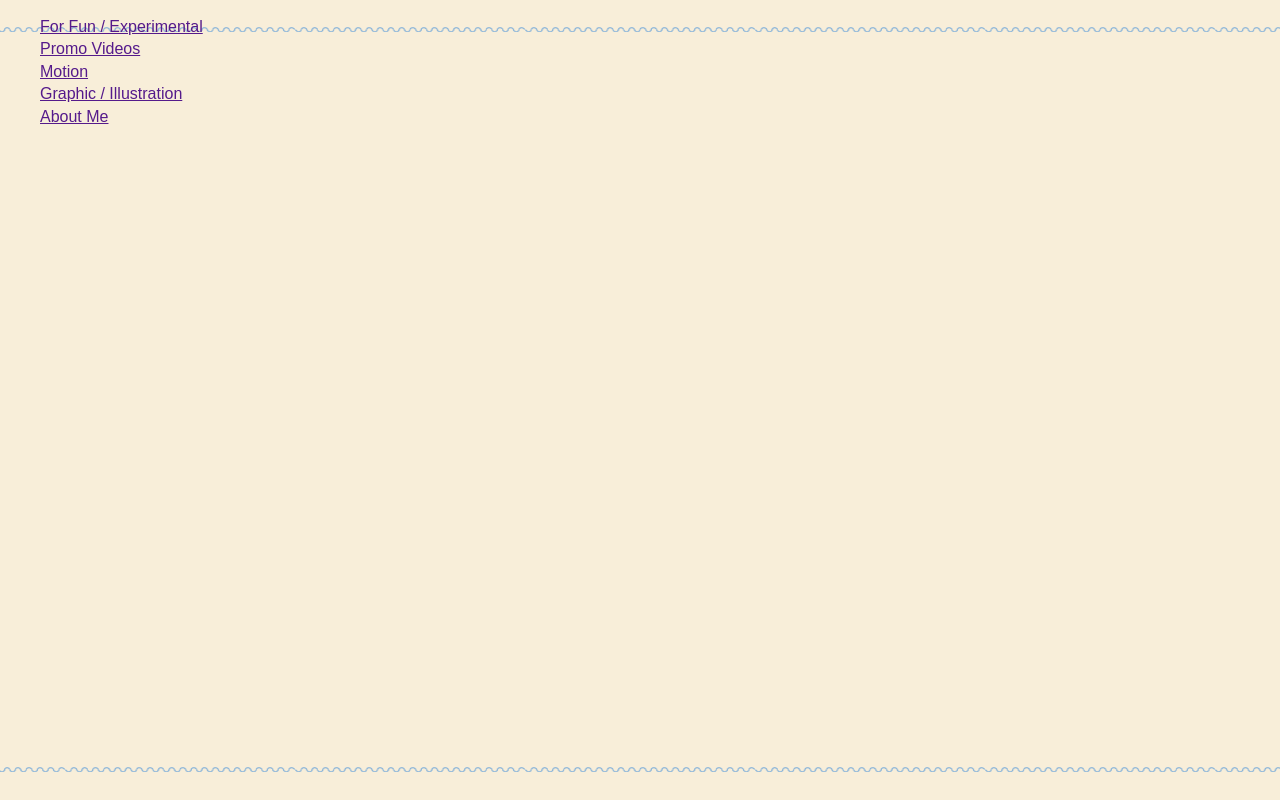
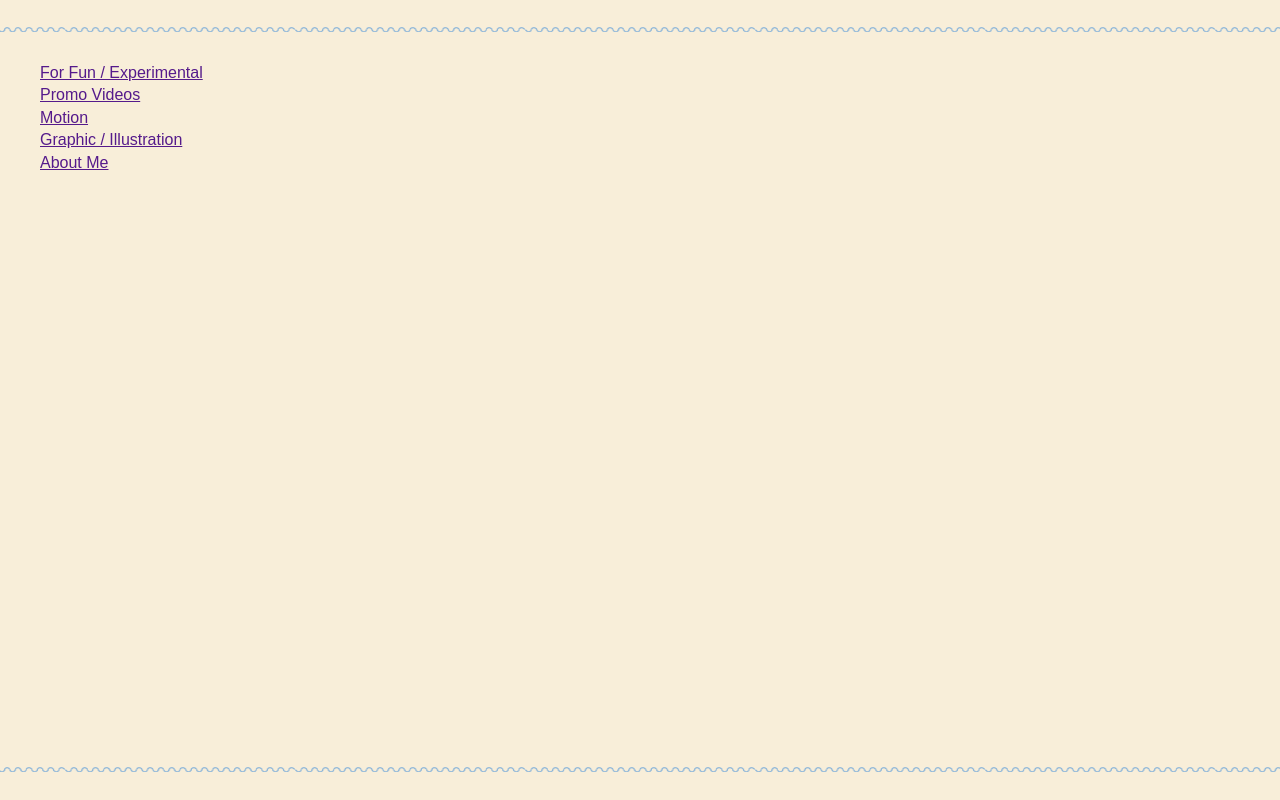
Before and after one commit to nicolecheung/nicolecheung.github.io, a plain HTML site: page index.html in a window 1280 px wide. Drawn offline with nearby package versions, Linux system fonts and the light colour scheme.

Commit message:
Squiggles hide content.

```diff
--- a/css/main.css
+++ b/css/main.css
@@ -114,7 +114,8 @@ body {
     left: 0;
     right: 0;
     height: 34px;
-    background: url(../img/squiggle.png) bottom repeat-x;
+    background: #F8EED9 url(../img/squiggle.png) bottom repeat-x;
+    z-index: 10;
   }
 
   #main::after {
@@ -128,7 +129,8 @@ body {
   top: 0;
   left: 0;
   bottom: 0;
-  width: 220px;
+  width: 320px;
+  padding: 46px 0;
 }
 
 #body {
```
